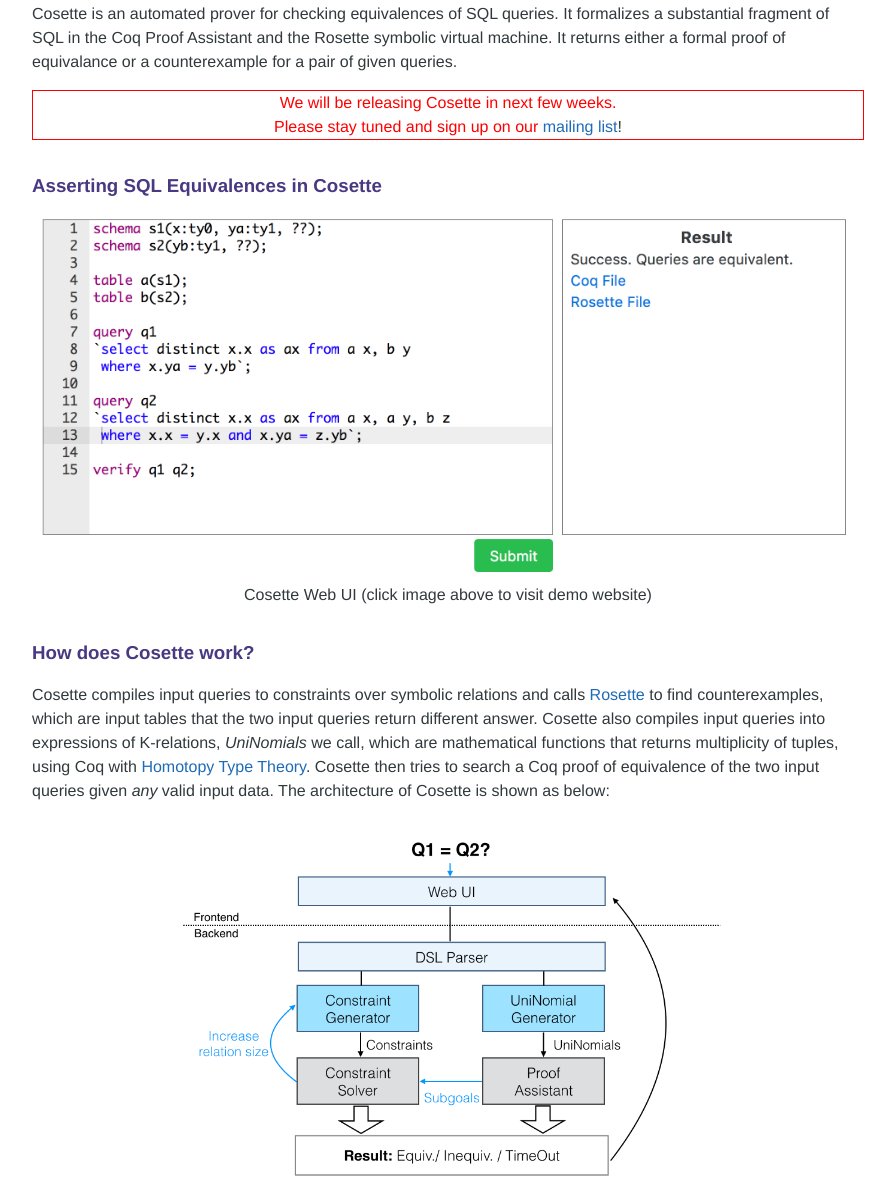
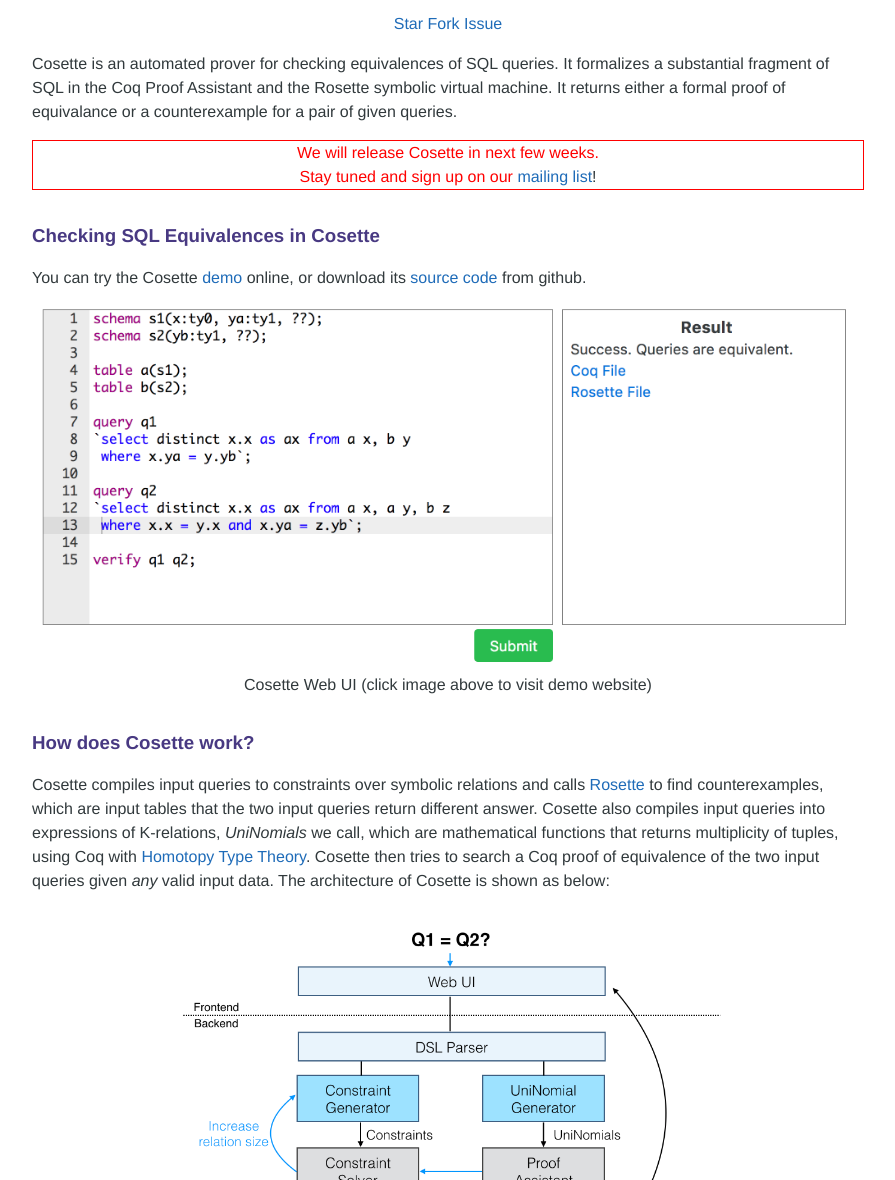
Before and after one commit to uwdb/Cosette, a Jekyll site: the page built from index.markdown, in a window 1280 px wide and 1400 px high. Shown: the part 220-1400 px from the top of the window, without its empty margins (192-1087 px from the left). Built offline with Jekyll 4.4.1, drawn with Linux system fonts in a browser that asks for light colours; some of the changed text lies outside the part shown.

Commit message:
add :star: gazers

```diff
--- a/_layouts/default.html
+++ b/_layouts/default.html
@@ -8,6 +8,9 @@
     <link href='https://fonts.googleapis.com/css?family=Open+Sans:400,700' rel='stylesheet' type='text/css'>
     <link rel="stylesheet" type="text/css" href="stylesheets/stylesheet.css" media="screen">
     <link rel="stylesheet" type="text/css" href="stylesheets/github-light.css" media="screen">
+    <!-- Place this tag in your head or just before your close body tag. -->
+    <script async defer src="https://buttons.github.io/buttons.js"></script>
+
     <style>
       .person {
         float: left;
@@ -54,7 +57,6 @@
 
         </footer>
   -->
-
     </section>
 
 
--- a/index.markdown
+++ b/index.markdown
@@ -5,14 +5,23 @@
 id: home
 ---
 
+
+<div style="text-align: center; margin-top: 10px;">
+  <a class="github-button" href="https://github.com/uwdb/cosette" data-icon="octicon-star" data-show-count="true" aria-label="Star uwdb/cosette on GitHub">Star</a>
+  <a class="github-button" href="https://github.com/uwdb/cosette/fork" data-icon="octicon-repo-forked" aria-label="Fork uwdb/cosette on GitHub">Fork</a>
+  <a class="github-button" href="https://github.com/uwdb/cosette/issues" data-icon="octicon-issue-opened" aria-label="Issue uwdb/cosette on GitHub">Issue</a>
+</div>
+
 Cosette is an automated prover for checking equivalences of SQL queries. It formalizes a substantial fragment of SQL in the Coq Proof Assistant and the Rosette symbolic virtual machine. It returns either a formal proof of equivalance or a counterexample for a pair of given queries.
 
 <div class="boxed" align="center">
-<font color="red">We will be releasing Cosette in next few weeks.<br>
-Please stay tuned and sign up on our <a href="https://mailman.cs.washington.edu/mailman/listinfo/cosette">mailing list</a></font>!
+<font color="red">We will release Cosette in next few weeks.<br>
+Stay tuned and sign up on our <a href="https://mailman.cs.washington.edu/mailman/listinfo/cosette">mailing list</a></font>!
 </div>
 
-### Asserting SQL Equivalences in Cosette
+### Checking SQL Equivalences in Cosette
+
+You can try the Cosette [demo](http://demo.cosette.cs.washington.edu) online, or download its [source code](https://github.com/uwdb/Cosette) from github.
 
 <div>
 	<a href='http://demo.cosette.cs.washington.edu'><img src="{{ site.baseurl}}/images/cosette-ui.png" class="img-responsive" alt="Screenshot of the cosette web UI"></a>
```
Also changed, not shown: other parts of index.markdown (+0 -4 lines).
